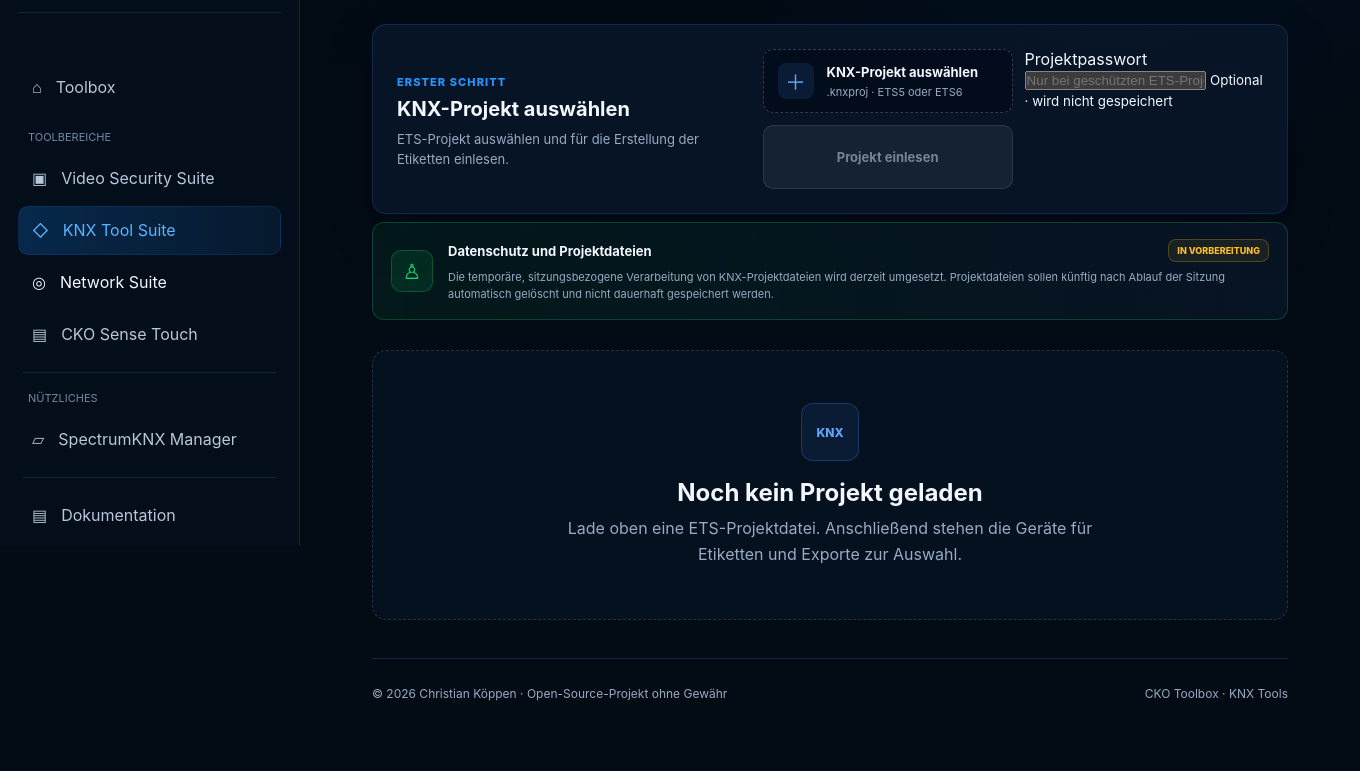
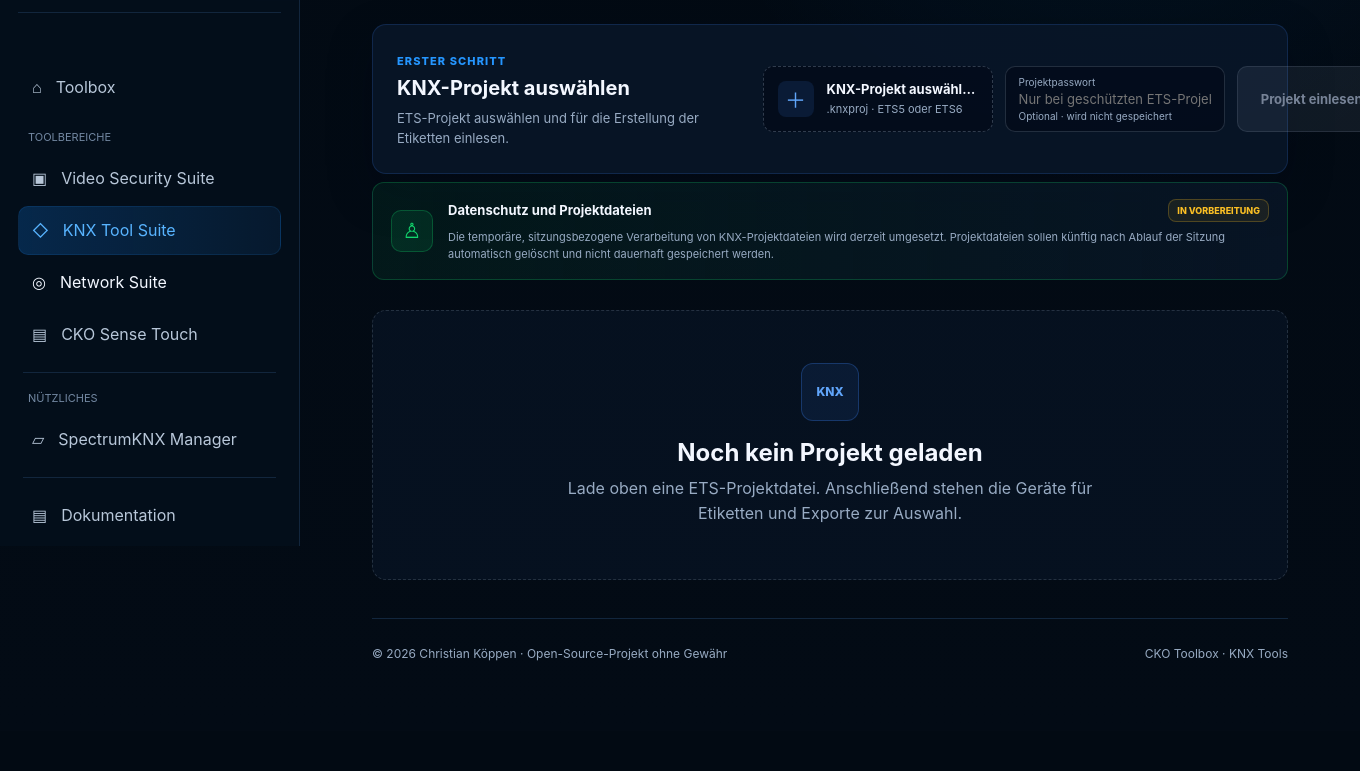
Before and after one commit to chregu1973/KNX-Project-Tools-by-cko-hbTec, a Flask app: page / in a window 1360 px wide. Shown: the part 254-1025 px from the top of the page. After the commit the page ends 915 px from the top, so only its background shows below. Run offline with Flask 3, Linux system fonts and the light colour scheme; parts of the project's set-up code (start-up, migrations or seed data) failed here and were passed over.

Commit message:
Style ETS project password field

```diff
--- a/app/static/css/label-creator-v2.css
+++ b/app/static/css/label-creator-v2.css
@@ -60,8 +60,42 @@
 
 .lc-upload-form {
     display: grid;
-    grid-template-columns: minmax(250px,1fr) auto;
+    grid-template-columns: minmax(230px,1fr) minmax(220px,.8fr) auto;
     gap: 12px;
+}
+
+.lc-password-field {
+    min-height: 64px;
+    display: flex;
+    flex-direction: column;
+    justify-content: center;
+    padding: 9px 13px;
+    background: rgba(2,10,25,.68);
+    border: 1px solid rgba(148,163,184,.22);
+    border-radius: 10px;
+}
+
+.lc-password-field > span,
+.lc-password-field > small {
+    color: var(--muted, #94a3b8);
+    font-size: 10px;
+}
+
+.lc-password-field input {
+    width: 100%;
+    margin: 3px 0;
+    padding: 0;
+    color: var(--text, #e5edf7);
+    background: transparent;
+    border: 0;
+    outline: 0;
+    font: inherit;
+    font-size: 13px;
+}
+
+.lc-password-field:focus-within {
+    background: rgba(59,130,246,.07);
+    border-color: rgba(59,130,246,.65);
 }
 
 .lc-file-picker {
```
